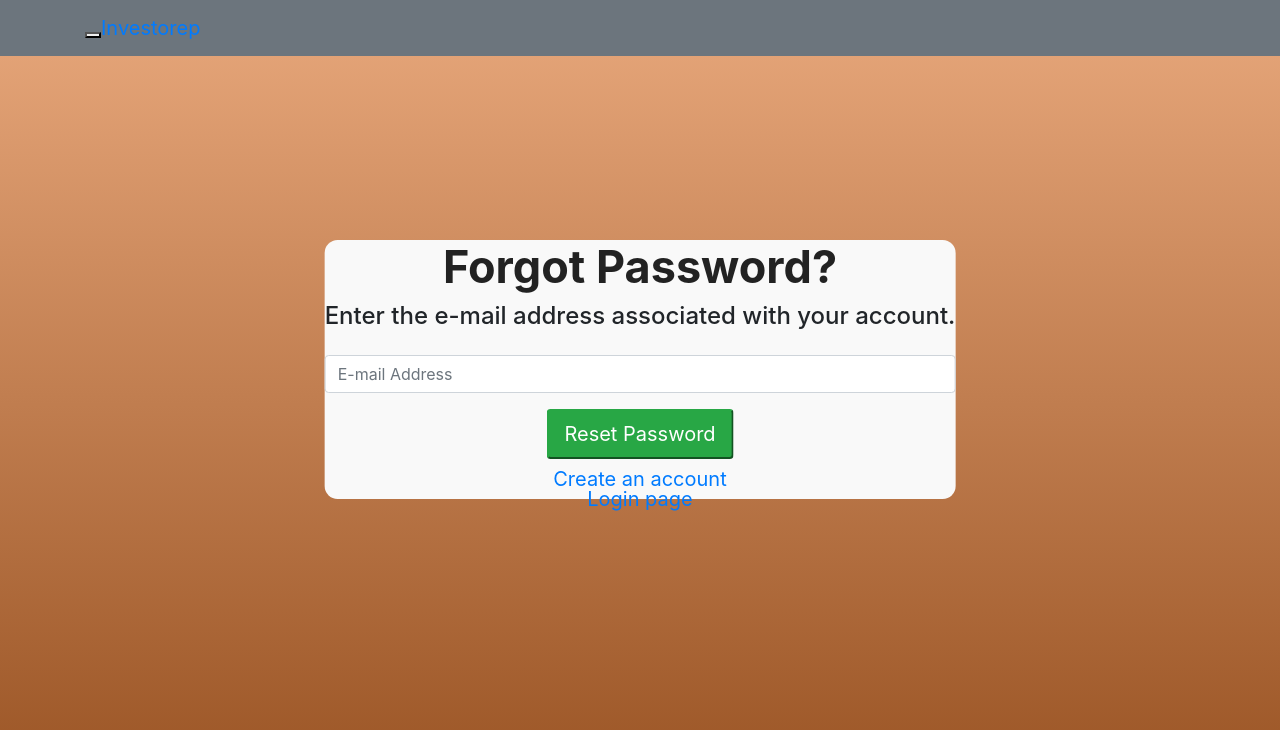
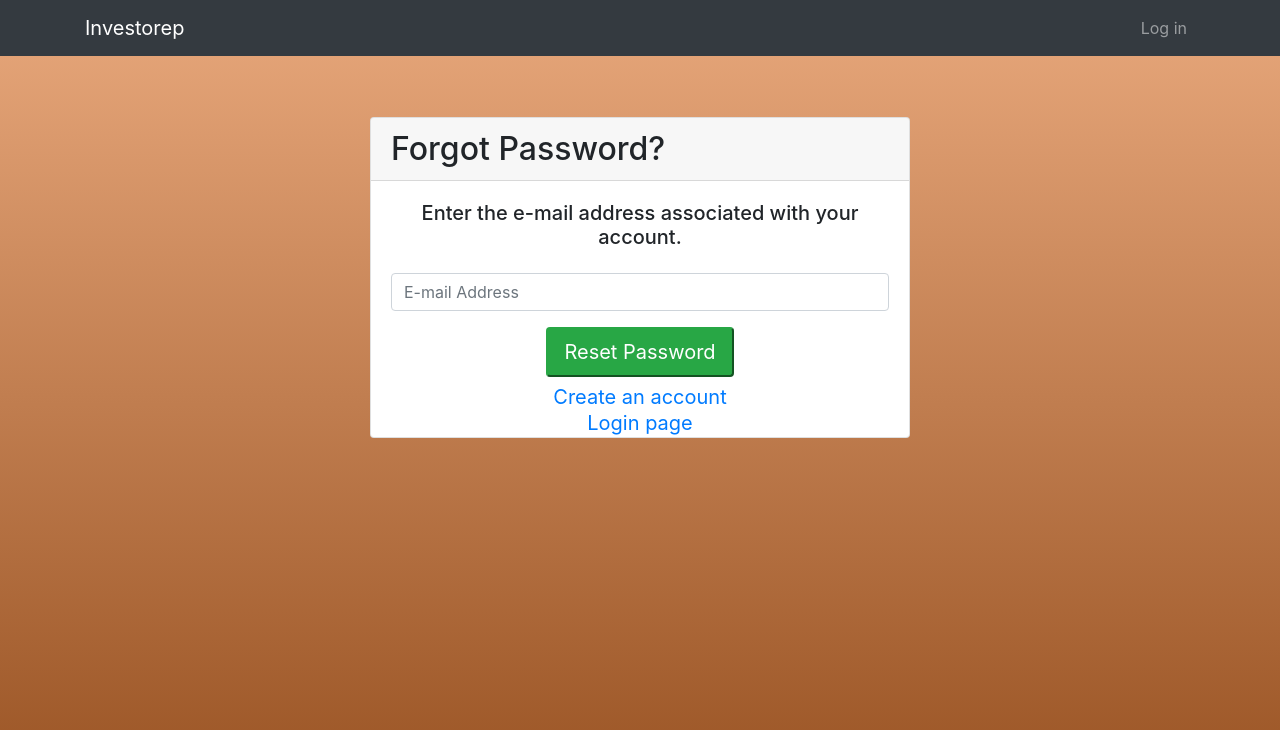
Before and after one commit to natesaint/investorep, an Angular app: page /forgotpassword in a window 1280 px wide. Shown: the top 730 px of the page. Built offline with nearby package versions, Linux system fonts and the light colour scheme.

Commit message:
Updated forgot password page to bootstrap 4

```diff
--- a/src/app/forgot-password/forgot-password.component.css
+++ b/src/app/forgot-password/forgot-password.component.css
@@ -35,6 +35,6 @@ h1 {
 .link1 {
   position:fixed;
   left: 50%;
-  transform: translate(-50%, 50%);
+  transform: translate(-50%, 65%);
   white-space: nowrap;
 }
--- a/src/app/forgot-password/forgot-password.component.html
+++ b/src/app/forgot-password/forgot-password.component.html
@@ -1,21 +1,28 @@
-<nav class="navbar navbar-inverse navbar-static-top bg-secondary">
+<nav class="navbar navbar-dark bg-dark navbar-expand-sm">
   <div class="container">
     <div class="navbar-header">
-      <button type="button" class="navbar-toggle collapsed" data-toggle="collapse" data-target="#navbar" aria-expanded="false" aria-controls="navbar"></button>
       <a class="navbar-brand" routerLink="/welcome">Investorep</a>
     </div>
-    <div id="navbar" class="navbar-collapse collapse">
-      <a class="navbar-brand align-right" routerLink="/login">Log in</a>
-    </div>
+
+    <ul class="navbar-nav align-right">
+      <li class="nav-item">
+        <a class="nav-link" routerLink="/login">Log in</a>
+      </li>
+    </ul>
   </div>
 </nav>
 
-<div class="container">
-  <div class="col-xs-4 child">
-    <div class="panel register-login-background">
-      <h1 class="medium-header">Forgot Password?</h1>
+<div class="container py-3 top-spacing-reg-login">
+  <div class="row align-items-center">
+    <div class="mx-auto col-sm-6">
+      <div class="card">
+        <div class="card-header">
+          <h2 class="mb-0">Forgot Password?</h2>
+        </div>
+
+        <div class="card-body">
           <div class="text-center mb-4">
-        <h4>Enter the e-mail address associated with your account.</h4>
+            <h5>Enter the e-mail address associated with your account.</h5>
           </div>
           <div class="alert alert-danger" *ngIf="!validCredentials">
             <strong>Invalid e-mail:</strong> the entered e-mail address does not belong to an account.
@@ -40,5 +47,7 @@
         </div>
       </div>
     </div>
+  </div>
+</div>
 
 <app-loading *ngIf="loading"></app-loading>
--- a/src/app/login/login.component.css
+++ b/src/app/login/login.component.css
@@ -35,6 +35,6 @@ h1 {
 .link1 {
   position:fixed;
   left: 50%;
-  transform: translate(-50%, 50%);
+  transform: translate(-50%, 65%);
   white-space: nowrap;
 }
```
Lines whose indentation alone changed are shown as unchanged.
